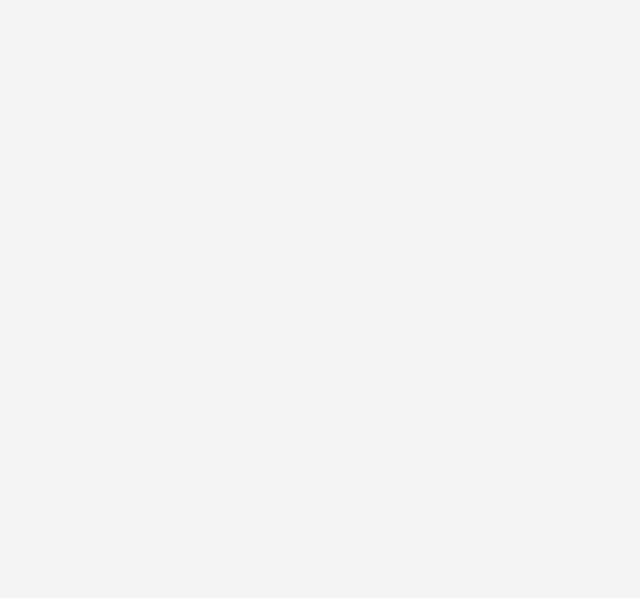
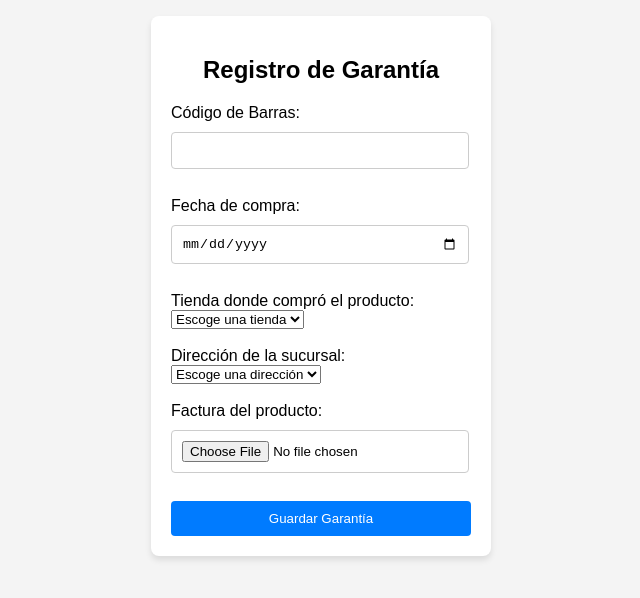
Before and after one commit to ProyGipsy/GipsyGuaranteesBackend, a React (Vite) app in the folder warranty_reg/: page /warranty in a window 1280 px wide. Before the commit this address had no page. Shown: the part 114-712 px from the top of the page, without its empty margins (319-959 px from the left). Built offline with nearby package versions, Linux system fonts and the light colour scheme.

Commit message:
Finally integrated Warranty to the app

```diff
--- a/warranty_reg/src/App.jsx
+++ b/warranty_reg/src/App.jsx
@@ -2,6 +2,7 @@ import React from 'react';
 import { BrowserRouter, Routes, Route } from 'react-router-dom';
 import Login from './components/Login';
 import Register from './components/Register';
+import Warranty from './components/Warranty';
 
 function App() {
   return (
@@ -9,6 +10,7 @@ function App() {
       <Routes>
         <Route path="/" element={<Login />} />
         <Route path="/register" element={<Register />} />
+        <Route path="/warranty" element={<Warranty />} />
       </Routes>
     </BrowserRouter>
   );
--- a/warranty_reg/src/components/Login.jsx
+++ b/warranty_reg/src/components/Login.jsx
@@ -19,8 +19,8 @@ function Login() {
       });
       const data = await response.json();
       if (response.ok) {
-        alert('Login successful!');
-        // You can redirect or store token here
+        // Redirect to warranty page on successful login
+        navigate('/warranty');
       } else {
         alert(data.message || 'Login failed');
       }
--- /dev/null
+++ b/warranty_reg/src/components/Warranty.jsx
@@ -0,0 +1,112 @@
+import React, { useState } from 'react';
+import '../styles/loginStyle.css';
+
+function Warranty() {
+  const [form, setForm] = useState({
+    barCode: '',
+    purchaseDate: '',
+    storeName: '',
+    storeAddress: '',
+    invoiceNumber: null
+  });
+
+  const handleChange = (e) => {
+    const { name, value, files } = e.target;
+    if (name === 'invoiceNumber') {
+      setForm({ ...form, invoiceNumber: files[0] });
+    } else {
+      setForm({ ...form, [name]: value });
+    }
+  };
+
+  const handleSubmit = async (e) => {
+    e.preventDefault();
+    const formData = new FormData();
+    Object.entries(form).forEach(([key, value]) => {
+      if (value !== null) formData.append(key, value);
+    });
+    try {
+      const response = await fetch('http://localhost:5000/submitWarranty', {
+        method: 'POST',
+        body: formData
+      });
+      if (response.ok) {
+        alert('¡Garantía guardada exitosamente!');
+        // Optionally reset form or redirect
+      } else {
+        alert('Error al guardar la garantía');
+      }
+    } catch (error) {
+      alert('Error de conexión con el servidor');
+    }
+  };
+
+  return (
+    <div className="login-container">
+      <h2>Registro de Garantía</h2>
+      <form onSubmit={handleSubmit} encType="multipart/form-data">
+        <label htmlFor="barCode">Código de Barras:</label>
+        <input
+          type="text"
+          id="barCode"
+          name="barCode"
+          required
+          value={form.barCode}
+          onChange={handleChange}
+        />
+        <br /><br />
+        <label htmlFor="purchaseDate">Fecha de compra:</label>
+        <input
+          type="date"
+          id="purchaseDate"
+          name="purchaseDate"
+          required
+          value={form.purchaseDate}
+          onChange={handleChange}
+        />
+        <br /><br />
+        <label htmlFor="storeName">Tienda donde compró el producto:</label>
+        <select
+          id="storeName"
+          name="storeName"
+          required
+          value={form.storeName}
+          onChange={handleChange}
+        >
+          <option value="">Escoge una tienda</option>
+          <option value="StoreA">Opción 1</option>
+          <option value="StoreB">Opción 2</option>
+          <option value="StoreC">Opción 3</option>
+        </select>
+        <br /><br />
+        <label htmlFor="storeAddress">Dirección de la sucursal:</label>
+        <select
+          id="storeAddress"
+          name="storeAddress"
+          required
+          value={form.storeAddress}
+          onChange={handleChange}
+        >
+          <option value="">Escoge una dirección</option>
+          <option value="StoreA">Dirección 1</option>
+          <option value="StoreB">Dirección 2</option>
+          <option value="StoreC">Dirección 3</option>
+        </select>
+        <br /><br />
+        <label htmlFor="invoiceNumber">Factura del producto:</label>
+        <input
+          type="file"
+          id="invoiceNumber"
+          name="invoiceNumber"
+          accept="image/*"
+          required
+          onChange={handleChange}
+        />
+        <br /><br />
+        <button type="submit">Guardar Garantía</button>
+      </form>
+    </div>
+  );
+}
+
+export default Warranty;
```
